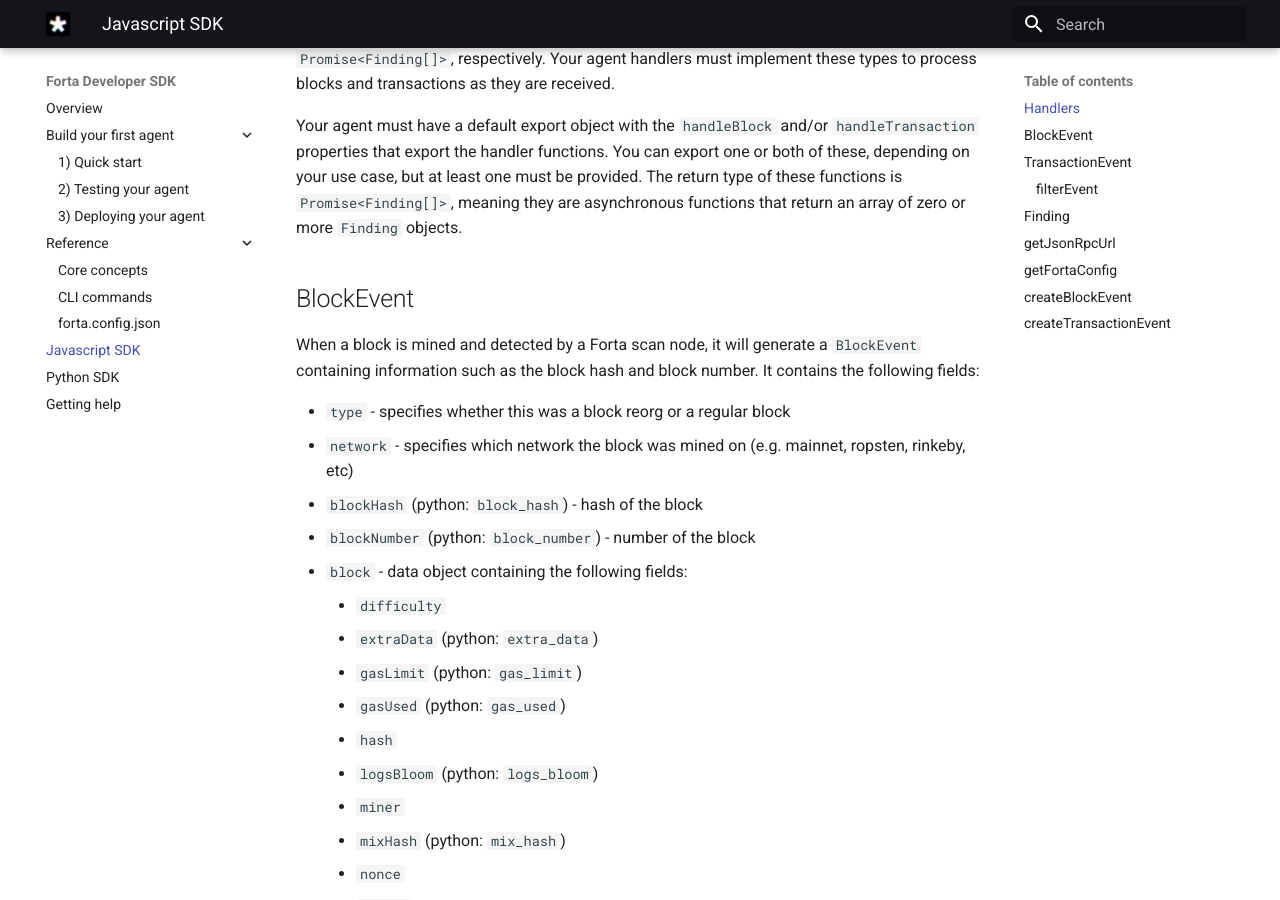
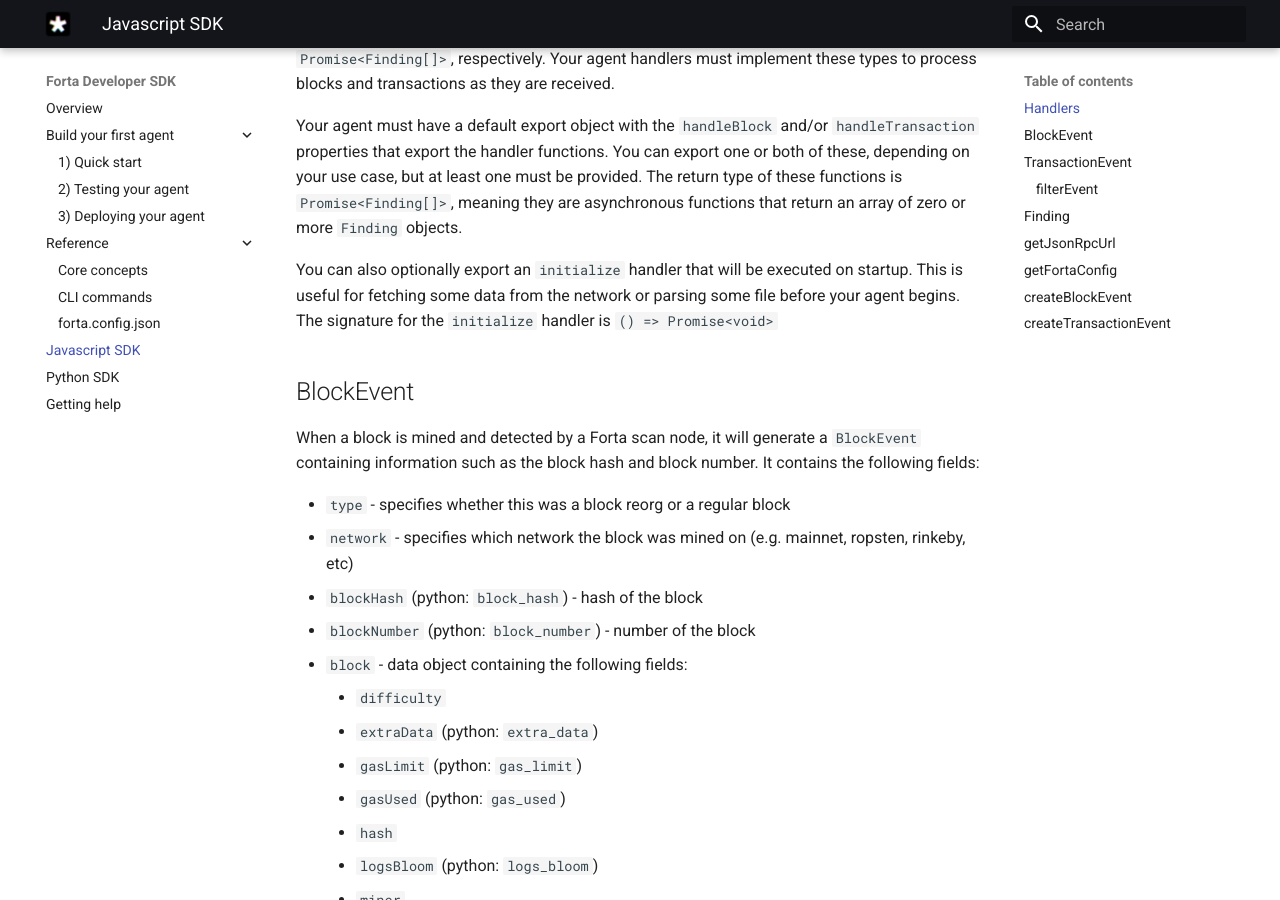
Before and after one commit to forta-network/docs, an MkDocs documentation site: the page built from docs/sdk.md, in a window 1280 px wide and 900 px high, scrolled down 404 px. Built offline with MkDocs 1.6.1 and Material for MkDocs 9.7.7, drawn with Linux system fonts in a browser that asks for light colours.

Commit message:
document initialize handler

```diff
--- a/docs/sdk.md
+++ b/docs/sdk.md
@@ -7,6 +7,8 @@
 The most relevant type definitions for agent developers are the `HandleBlock` and `HandleTransaction` types. They are function types with signatures of `(blockEvent: BlockEvent) => Promise<Finding[]>` and `(txEvent: TransactionEvent) => Promise<Finding[]>`, respectively. Your agent handlers must implement these types to process blocks and transactions as they are received.
 
 Your agent must have a default export object with the `handleBlock` and/or `handleTransaction` properties that export the handler functions. You can export one or both of these, depending on your use case, but at least one must be provided. The return type of these functions is `Promise<Finding[]>`, meaning they are asynchronous functions that return an array of zero or more `Finding` objects.
+
+You can also optionally export an `initialize` handler that will be executed on startup. This is useful for fetching some data from the network or parsing some file before your agent begins. The signature for the `initialize` handler is `() => Promise<void>`
 
 ## BlockEvent
 
```
